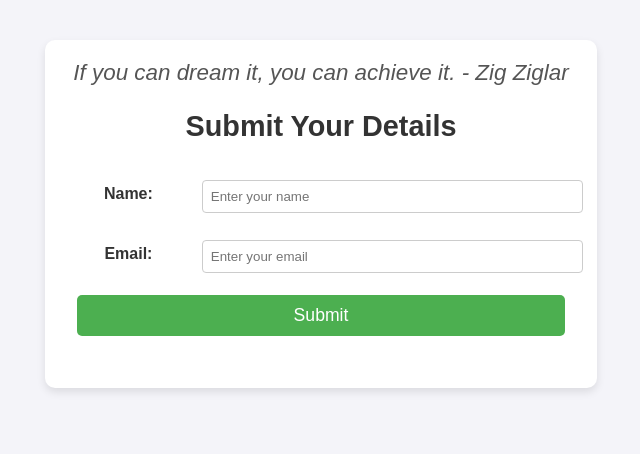
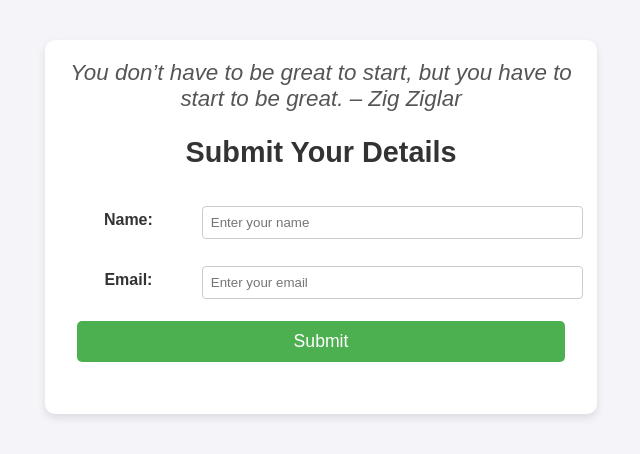
Before and after one commit to amulpatle/Assignment, a Django app: page / in a window 1280 px wide. Shown: the part 85-539 px from the top of the page, without its empty margins (319-959 px from the left). Run offline with Django 3.2, Linux system fonts and the light colour scheme.

Commit message:
fix error

```diff
--- a/app/views.py
+++ b/app/views.py
@@ -1,35 +1,102 @@
 from django.shortcuts import HttpResponse,render
 import random
 from .models import User
+from datetime import datetime
 quotes = [
-    "The only limit to our realization of tomorrow is our doubts of today. - Franklin D. Roosevelt",
-    "Life is 10% what happens to us and 90% how we react to it. - Charles R. Swindoll",
-    "Success is not final, failure is not fatal: It is the courage to continue that counts. - Winston Churchill",
-    "It does not matter how slowly you go as long as you do not stop. - Confucius",
-    "The best way to predict the future is to create it. - Peter Drucker",
-    "You miss 100% of the shots you don’t take. - Wayne Gretzky",
-    "Your time is limited, don't waste it living someone else’s life. - Steve Jobs",
-    "Don’t count the days, make the days count. - Muhammad Ali",
-    "The only way to do great work is to love what you do. - Steve Jobs",
-    "Success is walking from failure to failure with no loss of enthusiasm. - Winston Churchill",
-    "If you can dream it, you can achieve it. - Zig Ziglar",
-    "Believe you can and you're halfway there. - Theodore Roosevelt",
-    "It always seems impossible until it’s done. - Nelson Mandela",
-    "Keep your face always toward the sunshine—and shadows will fall behind you. - Walt Whitman",
-    "What lies behind us and what lies before us are tiny matters compared to what lies within us. - Ralph Waldo Emerson",
-    "The only thing we have to fear is fear itself. - Franklin D. Roosevelt",
-    "Do not wait to strike till the iron is hot; but make it hot by striking. - William Butler Yeats",
-    "The future belongs to those who believe in the beauty of their dreams. - Eleanor Roosevelt",
-    "In the end, we will remember not the words of our enemies, but the silence of our friends. - Martin Luther King Jr.",
-    "The greatest glory in living lies not in never falling, but in rising every time we fall. - Nelson Mandela"
-    ]
+    "The best way to predict the future is to create it. – Peter Drucker",
+    "Do not wait to strike till the iron is hot, but make it hot by striking. – William Butler Yeats",
+    "The only way to do great work is to love what you do. – Steve Jobs",
+    "Success is not the key to happiness. Happiness is the key to success. – Albert Schweitzer",
+    "Opportunities don't happen, you create them. – Chris Grosser",
+    "Success usually comes to those who are too busy to be looking for it. – Henry David Thoreau",
+    "The only limit to our realization of tomorrow is our doubts of today. – Franklin D. Roosevelt",
+    "Do what you can with all you have, wherever you are. – Theodore Roosevelt",
+    "You miss 100% of the shots you don’t take. – Wayne Gretzky",
+    "What lies behind us and what lies before us are tiny matters compared to what lies within us. – Ralph Waldo Emerson",
+    "The only person you are destined to become is the person you decide to be. – Ralph Waldo Emerson",
+    "Hardships often prepare ordinary people for an extraordinary destiny. – C.S. Lewis",
+    "The future belongs to those who believe in the beauty of their dreams. – Eleanor Roosevelt",
+    "Believe you can and you're halfway there. – Theodore Roosevelt",
+    "It does not matter how slowly you go as long as you do not stop. – Confucius",
+    "Success is walking from failure to failure with no loss of enthusiasm. – Winston Churchill",
+    "Whether you think you can or you think you can’t, you’re right. – Henry Ford",
+    "If you want to achieve greatness stop asking for permission. – Anonymous",
+    "I find that the harder I work, the more luck I seem to have. – Thomas Jefferson",
+    "Your time is limited, don't waste it living someone else's life. – Steve Jobs",
+    "Don't be afraid to give up the good to go for the great. – John D. Rockefeller",
+    "You only live once, but if you do it right, once is enough. – Mae West",
+    "If you are not willing to risk the usual, you will have to settle for the ordinary. – Jim Rohn",
+    "Life is what happens when you're busy making other plans. – John Lennon",
+    "Success is not in what you have, but who you are. – Bo Bennett",
+    "It’s not whether you get knocked down, it’s whether you get up. – Vince Lombardi",
+    "The way to get started is to quit talking and begin doing. – Walt Disney",
+    "Don't watch the clock; do what it does. Keep going. – Sam Levenson",
+    "What seems to us as bitter trials are often blessings in disguise. – Oscar Wilde",
+    "You learn more from failure than from success. Don’t let it stop you. Failure builds character. – Unknown",
+    "The successful warrior is the average man, with laser-like focus. – Bruce Lee",
+    "There are no secrets to success. It is the result of preparation, hard work, and learning from failure. – Colin Powell",
+    "The only way to achieve the impossible is to believe it is possible. – Charles Kingsleigh",
+    "The man who has confidence in himself gains the confidence of others. – Hasidic Proverb",
+    "What you get by achieving your goals is not as important as what you become by achieving your goals. – Zig Ziglar",
+    "You may have to fight a battle more than once to win it. – Margaret Thatcher",
+    "It always seems impossible until it’s done. – Nelson Mandela",
+    "The only place where success comes before work is in the dictionary. – Vidal Sassoon",
+    "There are two kinds of people who will tell you that you cannot make a difference in this world: those who are afraid to try and those who are afraid you will succeed. – Ray Goforth",
+    "Do what you love and the money will follow. – Marsha Sinetar",
+    "Dream big and dare to fail. – Norman Vaughan",
+    "You don’t have to be great to start, but you have to start to be great. – Zig Ziglar",
+    "A person who never made a mistake never tried anything new. – Albert Einstein",
+    "It’s not about ideas. It’s about making ideas happen. – Scott Belsky",
+    "I never dreamed about success, I worked for it. – Estée Lauder",
+    "Success is not final, failure is not fatal: It is the courage to continue that counts. – Winston Churchill",
+    "Try not to become a man of success, but rather try to become a man of value. – Albert Einstein",
+    "Knowledge is being aware of what you can do. Wisdom is knowing when not to do it. – Anonymous",
+    "The only person you should try to be better than is the person you were yesterday. – Anonymous",
+    "Believe in yourself and all that you are. Know that there is something inside you that is greater than any obstacle. – Christian D. Larson",
+    "You don’t have to see the whole staircase, just take the first step. – Martin Luther King, Jr.",
+    "Success is how high you bounce when you hit bottom. – George S. Patton",
+    "Start where you are. Use what you have. Do what you can. – Arthur Ashe",
+    "Success is the sum of small efforts, repeated day-in and day-out. – Robert Collier",
+    "Failure is the condiment that gives success its flavor. – Truman Capote",
+    "Challenges are what make life interesting and overcoming them is what makes life meaningful. – Joshua J. Marine",
+    "Don't be pushed around by the fears in your mind. Be led by the dreams in your heart. – Roy T. Bennett",
+    "If you want to live a happy life, tie it to a goal, not to people or things. – Albert Einstein",
+    "Don't count the days, make the days count. – Muhammad Ali",
+    "You must expect great things of yourself before you can do them. – Michael Jordan",
+    "The road to success and the road to failure are almost exactly the same. – Colin R. Davis",
+    "Success is not how high you have climbed, but how you make a positive difference to the world. – Roy T. Bennett",
+    "Life is 10% what happens to you and 90% how you react to it. – Charles R. Swindoll",
+    "When you stop chasing the wrong things, you give the right things a chance to catch you. – Lolly Daskal",
+    "Don’t let yesterday take up too much of today. – Will Rogers",
+    "You are never too old to set another goal or to dream a new dream. – C.S. Lewis",
+    "A goal is not always meant to be reached; it often serves simply as something to aim at. – Bruce Lee",
+    "I am not a product of my circumstances. I am a product of my decisions. – Stephen Covey",
+    "Success is to wake up each morning and consciously decide that today will be the best day of your life. – Ken Poirot",
+    "The biggest adventure you can take is to live the life of your dreams. – Oprah Winfrey",
+    "Action is the foundational key to all success. – Pablo Picasso",
+    "Don’t let the fear of losing be greater than the excitement of winning. – Robert Kiyosaki",
+    "Success is liking yourself, liking what you do, and liking how you do it. – Maya Angelou",
+    "Success is not the absence of failure; it’s the persistence through failure. – Aisha Tyler",
+    "If you cannot do great things, do small things in a great way. – Napoleon Hill",
+    "Success is the ability to go from failure to failure without losing your enthusiasm. – Winston Churchill",
+    "You are confined only by the walls you build yourself. – Anonymous",
+    "What we achieve inwardly will change outer reality. – Plutarch",
+    "Success is the result of preparation, hard work, and learning from failure. – Colin Powell",
+    "If you want to lift yourself up, lift up someone else. – Booker T. Washington",
+    "Keep your face always toward the sunshine—and shadows will fall behind you. – Walt Whitman",
+    "Success means having the courage, the determination, and the will to become the person you believe you were meant to be. – George A. Sheehan",
+    "Always bear in mind that your own resolution to succeed is more important than any other. – Abraham Lincoln",
+    "If you believe it will work out, you’ll see opportunities. If you believe it won’t, you will see obstacles. – Wayne Dyer"
+]
+
 def home(request):
 
 
-
+    current_time = datetime.now().strftime("%Y")
     random_quote = random.choice(quotes)
     context = {
         "quote":random_quote,
+        "current_time":current_time,
     }
 
     return render(request,'index.html',context)
@@ -40,7 +107,7 @@ def submit_form(request):
         name = request.POST.get('name')
         email = request.POST.get('email')
         User.objects.create(name=name, email=email)
-        # Ensure both fields are present before creating the user
+
         if name and email:
             User.objects.create(name=name, email=email)
             print("hyyyy")
@@ -64,5 +131,4 @@ def submit_form(request):
         context = {
             'quote': random.choice(quotes)
         }
-        return HttpResponse("hyyy")
     return render(request,"index.html",context)
--- a/templates/index.html
+++ b/templates/index.html
@@ -5,7 +5,7 @@
     <meta name="viewport" content="width=device-width, initial-scale=1.0">
     <title>User Details Form with Quote</title>
     <style>
-        /* General Styles */
+
         body {
             font-family: 'Arial', sans-serif;
             margin: 0;
@@ -26,9 +26,9 @@
             font-size: 2.5rem;
         }
 
-        /* Form Container */
+
         .form-container {
-            width: 40%; /* Reduced width from 60% to 40% */
+            width: 40%;
             margin: 40px auto;
             background-color: white;
             padding: 20px;
@@ -43,7 +43,7 @@
             font-size: 1.8rem;
         }
 
-        /* Quote Styling */
+
         .quote {
             font-style: italic;
             font-size: 1.4rem;
@@ -51,7 +51,7 @@
             color: #555;
         }
 
-        /* Table Form Styles */
+
         table {
             width: 100%;
             margin: 20px 0;
@@ -89,7 +89,7 @@
             background-color: #45a049;
         }
 
-        /* Footer */
+
         footer {
             background-color: #333;
             color: white;
@@ -104,7 +104,7 @@
             margin: 0;
         }
 
-        /* Responsive Design */
+
         @media (max-width: 768px) {
             .form-container {
                 width: 90%;
@@ -128,14 +128,14 @@
     </header>
 
     <div class="form-container">
-        <!-- Quote Section -->
+
         <div class="quote">
             {{quote}}
         </div>
 
         <h2>Submit Your Details</h2>
 
-        <!-- Form Section -->
+
         <form action="{% url 'submit_form' %}" method="POST">
             {% csrf_token %}
             <table>
@@ -157,7 +157,7 @@
     </div>
 
     <footer>
-        <p>&copy; 2024 My Web Page. All Rights Reserved.</p>
+        <p>&copy; {{current_time}} My Web Page. All Rights Reserved.</p>
     </footer>
 
 </body>
```
Also changed, not shown: db.sqlite3.
